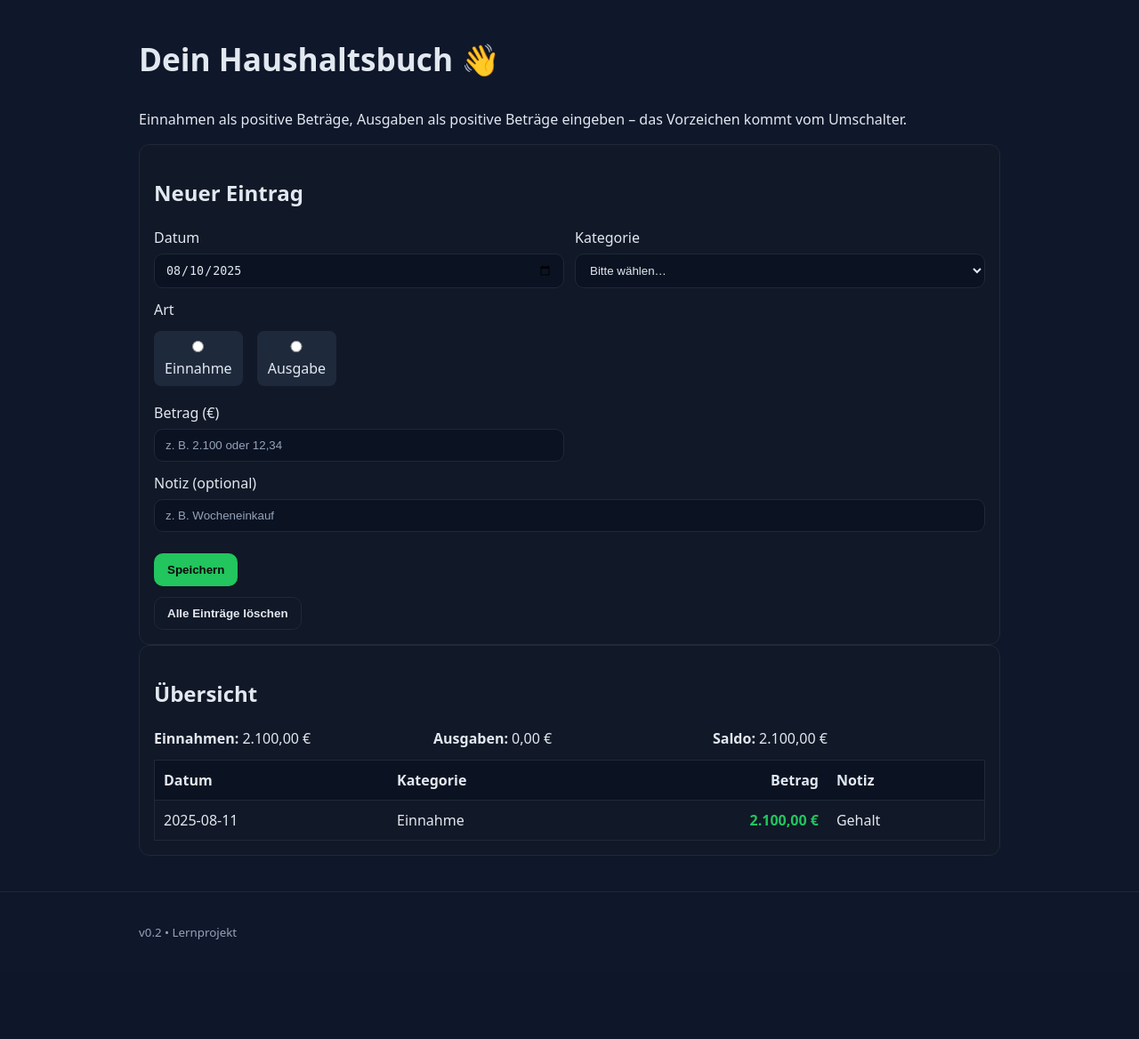
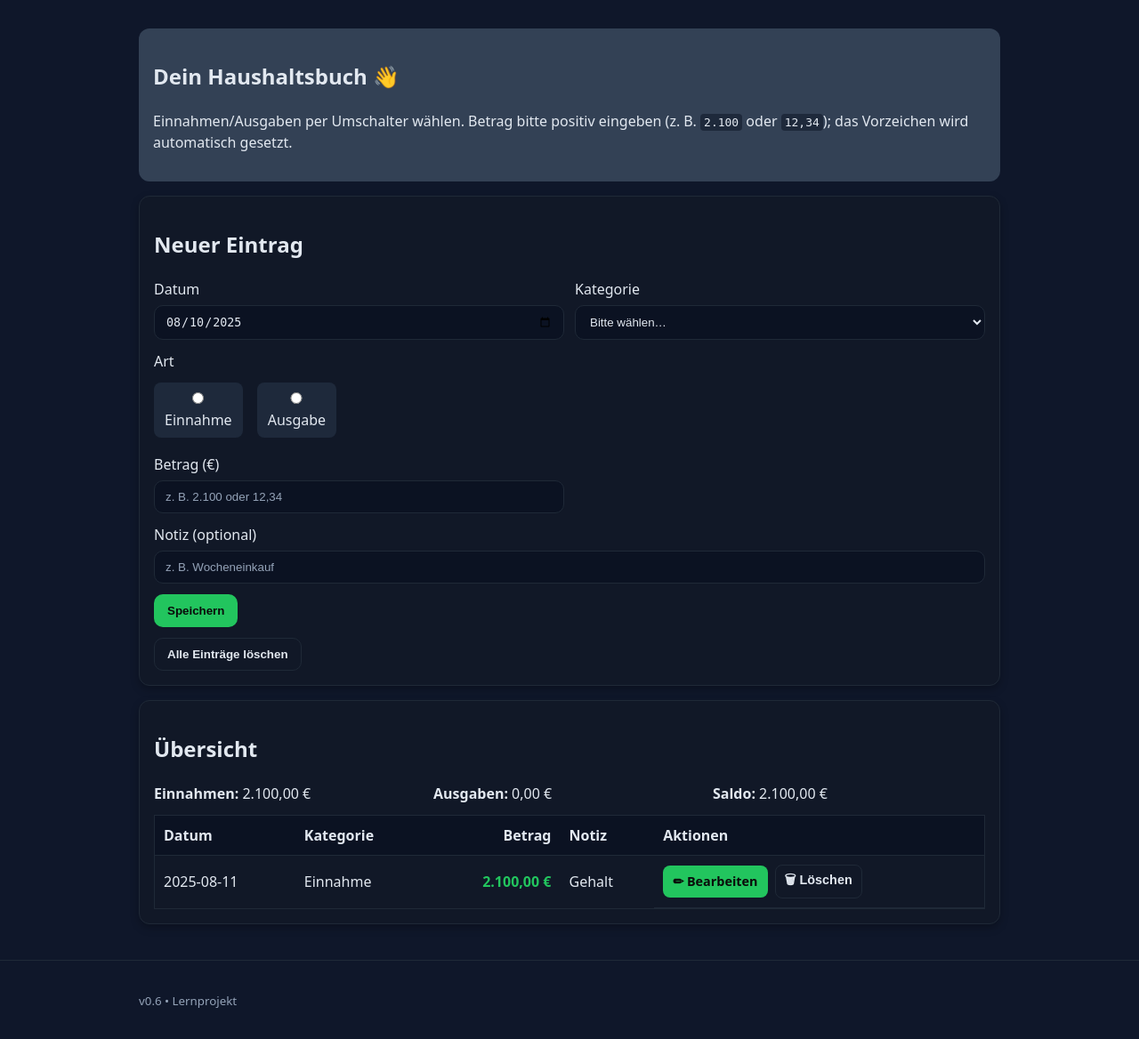
Before and after one commit to klaas709/haushaltsbuch, a Flask app: page / in a window 1280 px wide. Shown: the part 57-1225 px from the top of the page at 89% size. Before the commit the page ends 1113 px from the top, so only its background shows below. Run offline with Flask 3, Linux system fonts and the light colour scheme; data comes from the database, SQL or seed files in the repository; both versions use the stored data as it was after the commit.

Commit message:
v0.6: Button-Styles & korrekter add_entry_route Endpoint

```diff
--- a/app.py
+++ b/app.py
@@ -4,6 +4,8 @@ from pathlib import Path
 import sqlite3
 
 app = Flask(__name__)
+app.config['TEMPLATES_AUTO_RELOAD'] = True
+app.jinja_env.auto_reload = True
 app.secret_key = "dev-only-change-me"
 
 DB_PATH = Path(__file__).with_name("haushaltsbuch.db")
@@ -13,7 +15,6 @@ CATEGORIES = ["Lebensmittel", "Miete", "Transport", "Freizeit", "Haushalt", "Ein
 # ---------- DB-Helfer ----------
 
 def get_conn():
-    # row_factory ermöglicht Zugriff per Spaltennamen (e["amount"])
     conn = sqlite3.connect(DB_PATH)
     conn.row_factory = sqlite3.Row
     return conn
@@ -47,6 +48,25 @@ def fetch_entries():
         ).fetchall()
         return [dict(r) for r in rows]
 
+def get_entry(entry_id: int):
+    with get_conn() as conn:
+        row = conn.execute(
+            "SELECT id, date, category, amount, note FROM entries WHERE id = ?",
+            (entry_id,),
+        ).fetchone()
+        return dict(row) if row else None
+
+def update_entry(entry_id: int, d: str, category: str, amount: float, note: str):
+    with get_conn() as conn:
+        conn.execute(
+            "UPDATE entries SET date = ?, category = ?, amount = ?, note = ? WHERE id = ?",
+            (d, category, amount, note, entry_id),
+        )
+
+def delete_entry(entry_id: int):
+    with get_conn() as conn:
+        conn.execute("DELETE FROM entries WHERE id = ?", (entry_id,))
+
 def clear_all():
     with get_conn() as conn:
         conn.execute("DELETE FROM entries")
@@ -72,13 +92,12 @@ def parse_de_amount(text: str) -> float:
     """
     Deutsche Zahleneingaben -> float
     Erlaubt: '2.100', '1.234,56', '+12,3', '1200'
-    (Vorzeichen aus Umschalter; hier > 0 erzwingen)
+    (Wir erwarten im Formular positive Eingabe; Vorzeichen kommt über 'type')
     """
     t = (text or "").strip().replace(" ", "")
     if not t:
         raise ValueError("leer")
 
-    # Vorzeichen separat behandeln (wir erwarten positive Eingabe)
     sign = 1
     if t[0] == "+":
         t = t[1:]
@@ -86,10 +105,8 @@ def parse_de_amount(text: str) -> float:
         sign = -1
         t = t[1:]
 
-    # Tausenderpunkte entfernen, Dezimalkomma in Punkt
     t = t.replace(".", "").replace(",", ".")
     val = float(t)
-
     return sign * val
 
 @app.template_filter("euro")
@@ -107,7 +124,7 @@ def format_euro(value) -> str:
 
 @app.get("/")
 def home():
-    init_db()  # sicherstellen, dass Tabelle existiert
+    init_db()
     entries = fetch_entries()
     total_income, total_expense, balance = compute_totals()
     return render_template(
@@ -122,9 +139,8 @@ def home():
     )
 
 @app.post("/add")
-def add_entry():
+def add_entry_route():
     init_db()
-
     d = (request.form.get("date") or "").strip()
     cat = (request.form.get("category") or "").strip()
     amt_raw = (request.form.get("amount") or "").strip()
@@ -145,7 +161,6 @@ def add_entry():
 
     if amount is not None and amount <= 0:
         errors.append("Betrag muss größer als 0 sein.")
-
     if not entry_type:
         errors.append("Bitte Einnahme oder Ausgabe auswählen.")
 
@@ -154,12 +169,81 @@ def add_entry():
             flash(e, "error")
         return redirect(url_for("home"))
 
-    # Vorzeichen per Typ
     amount = -abs(amount) if entry_type == "expense" else abs(amount)
-
-    # In DB speichern
     insert_entry(d, cat, amount, note)
     flash("Eintrag gespeichert.", "success")
+    return redirect(url_for("home"))
+
+@app.get("/edit/<int:entry_id>")
+def edit_entry(entry_id: int):
+    init_db()
+    entry = get_entry(entry_id)
+    if not entry:
+        flash("Eintrag nicht gefunden.", "error")
+        return redirect(url_for("home"))
+
+    # Für das Formular: positive Anzeige + Type aus Vorzeichen ableiten
+    abs_amount = abs(entry["amount"])
+    entry_type = "expense" if entry["amount"] < 0 else "income"
+
+    return render_template(
+        "edit.html",
+        app_name="Haushaltsbuch",
+        entry=entry,
+        abs_amount=abs_amount,
+        entry_type=entry_type,
+        categories=CATEGORIES,
+    )
+
+@app.post("/edit/<int:entry_id>")
+def save_edit_entry(entry_id: int):
+    init_db()
+    entry = get_entry(entry_id)
+    if not entry:
+        flash("Eintrag nicht gefunden.", "error")
+        return redirect(url_for("home"))
+
+    d = (request.form.get("date") or "").strip()
+    cat = (request.form.get("category") or "").strip()
+    amt_raw = (request.form.get("amount") or "").strip()
+    note = (request.form.get("note") or "").strip()
+    entry_type = request.form.get("type")  # "income" / "expense"
+
+    errors = []
+    if not d:
+        errors.append("Bitte ein Datum angeben.")
+    if not cat:
+        errors.append("Bitte eine Kategorie wählen.")
+
+    try:
+        amount = parse_de_amount(amt_raw)
+    except ValueError:
+        errors.append("Betrag muss eine Zahl sein (deutsches Format).")
+        amount = None
+
+    if amount is not None and amount <= 0:
+        errors.append("Betrag muss größer als 0 sein.")
+    if not entry_type:
+        errors.append("Bitte Einnahme oder Ausgabe auswählen.")
+
+    if errors:
+        for e in errors:
+            flash(e, "error")
+        return redirect(url_for("edit_entry", entry_id=entry_id))
+
+    amount = -abs(amount) if entry_type == "expense" else abs(amount)
+    update_entry(entry_id, d, cat, amount, note)
+    flash("Eintrag aktualisiert.", "success")
+    return redirect(url_for("home"))
+
+@app.post("/delete/<int:entry_id>")
+def delete_entry_route(entry_id: int):
+    init_db()
+    if not get_entry(entry_id):
+        flash("Eintrag nicht gefunden.", "error")
+        return redirect(url_for("home"))
+    delete_entry(entry_id)
+    flash("Eintrag gelöscht.", "success")
     return redirect(url_for("home"))
 
 @app.post("/clear")
--- a/static/styles.css
+++ b/static/styles.css
@@ -1,176 +1,133 @@
-:root {
-  --bg: #0f172a;         /* dunkles Blau-Grau */
-  --fg: #e2e8f0;         /* Text hell */
-  --muted: #94a3b8;      /* dezenter Text */
-  --accent: #22c55e;     /* grün für Buttons */
-  --card: #111827;       /* Karten-Hintergrund */
-  --border: #1f2937;     /* Rahmenfarbe */
+/* =====================
+   Design-Variablen
+===================== */
+:root{
+  --bg:#0f172a;         /* Hintergrund */
+  --fg:#e2e8f0;         /* Text */
+  --muted:#94a3b8;      /* dezenter Text */
+  --accent:#22c55e;     /* Primär */
+  --card:#111827;       /* Karten-Hintergrund */
+  --border:#1f2937;     /* Rahmen */
 }
 
-* { box-sizing: border-box; }
+/* =====================
+   Reset & Grundlayout
+===================== */
+*{ box-sizing:border-box; }
+html,body{
+  margin:0; padding:0;
+  background:var(--bg); color:var(--fg);
+  font-family:system-ui,-apple-system,"Segoe UI",Roboto,Arial,sans-serif;
+  line-height:1.5;
+}
+a{ color:#38bdf8; text-decoration:none; }
+a:hover{ text-decoration:underline; }
+code{ background:#1e293b; padding:2px 4px; border-radius:4px; }
 
-html, body {
-  margin: 0;
-  padding: 0;
-  background: var(--bg);
-  color: var(--fg);
-  font-family: system-ui, -apple-system, Segoe UI, Roboto, Arial, sans-serif;
-  line-height: 1.5;
+/* =====================
+   Container & Layout
+===================== */
+.container{ width:100%; max-width:1000px; margin:0 auto; padding:16px; }
+
+/* Header / Nav */
+.site-header{
+  border-bottom:1px solid var(--border);
+  position:sticky; top:0; z-index:10;
+  background:rgba(15,23,42,.9); backdrop-filter:blur(6px);
+}
+.header-inner{ display:flex; align-items:center; justify-content:space-between; }
+.brand{ font-weight:700; letter-spacing:.3px; }
+.nav .nav-link{ color:var(--fg); margin-left:12px; opacity:.9; }
+.nav .nav-link:hover{ opacity:1; text-decoration:underline; }
+
+/* Footer */
+.site-footer{ border-top:1px solid var(--border); margin-top:24px; padding:16px 0; color:var(--muted); }
+
+/* =====================
+   Hero & Karten
+===================== */
+.hero{ margin-top:16px; padding:16px; background:#334155; border-radius:12px; }
+.card{
+  background:var(--card); border:1px solid var(--border);
+  border-radius:12px; padding:16px; margin-top:16px;
+  box-shadow:0 4px 10px rgba(0,0,0,.25);
 }
 
-.container {
-  width: 100%;
-  max-width: 1000px;
-  margin: 0 auto;
-  padding: 16px;
+/* =====================
+   Buttons
+===================== */
+.btn{
+  display:inline-block; padding:10px 14px;
+  background:var(--accent); color:#0a0a0a;
+  border-radius:10px; font-weight:600;
+  border:1px solid transparent; cursor:pointer;
 }
+.btn:hover{ filter:brightness(1.05); }
+.btn-ghost{
+  background:transparent; color:var(--fg);
+  border-color:var(--border);
+}
+.btn-small{ padding:6px 10px; border-radius:8px; font-weight:600; font-size:.9rem; }
 
-.site-header {
-  border-bottom: 1px solid var(--border);
-  position: sticky;
-  top: 0;
-  background: rgba(15, 23, 42, 0.9);
-  backdrop-filter: blur(6px);
+/* =====================
+   Formulare
+===================== */
+.form-grid{ display:grid; grid-template-columns:1fr 1fr; gap:12px; }
+.form-grid label{ display:grid; gap:6px; }
+.form-grid label.full{ grid-column:1 / -1; }
+.form-grid input,.form-grid select{
+  background:#0b1222; color:var(--fg);
+  border:1px solid var(--border); border-radius:10px; padding:10px 12px;
 }
+.form-grid input::placeholder{ color:var(--muted); }
 
-.header-inner {
-  display: flex;
-  align-items: center;
-  justify-content: space-between;
+/* Umschalter Einnahme/Ausgabe */
+.type-toggle{ display:flex; gap:16px; padding:6px 0; flex-wrap:wrap; }
+.type-toggle label{
+  background:#1e293b; padding:8px 12px; border-radius:8px; cursor:pointer;
 }
+.type-toggle input[type="radio"]{ margin-right:6px; }
 
-.brand {
-  font-weight: 700;
-  letter-spacing: 0.3px;
+/* =====================
+   Zusammenfassung
+===================== */
+.summary{ display:grid; gap:8px; margin-bottom:12px; }
+@media (min-width:640px){ .summary{ grid-template-columns:repeat(3,1fr); } }
+
+/* =====================
+   Tabelle
+===================== */
+.table-wrapper{ overflow-x:auto; }
+.table{
+  width:100%; border-collapse:collapse; border:1px solid var(--border);
 }
+.table th,.table td{
+  padding:10px; border-bottom:1px solid var(--border);
+}
+.table th{ text-align:left; background:#0b1222; }
+.table .right{ text-align:right; }
+.table .pos{ color:#22c55e; font-weight:600; }
+.table .neg{ color:#ef4444; font-weight:600; }
 
-.nav .nav-link {
-  color: var(--fg);
-  text-decoration: none;
-  margin-left: 12px;
-  opacity: 0.9;
-}
-.nav .nav-link:hover { opacity: 1; text-decoration: underline; }
+/* Aktionen-Spalte */
+.table th:last-child,.table td:last-child{ white-space:nowrap; }
+.actions{ display:flex; gap:8px; align-items:center; }
 
-.hero h1 {
-  margin-top: 24px;
-  font-size: clamp(1.4rem, 1.2rem + 1.5vw, 2.2rem);
-}
+/* =====================
+   Grid (Info-Karten)
+===================== */
+.grid.two{ display:grid; grid-template-columns:1fr; gap:16px; margin-top:16px; }
+@media (min-width:760px){ .grid.two{ grid-template-columns:1fr 1fr; } }
 
-.actions {
-  display: flex;
-  gap: 12px;
-  margin-top: 12px;
-  flex-wrap: wrap;
-}
+/* =====================
+   Flash-Meldungen
+===================== */
+.flash-list{ display:grid; gap:8px; margin-bottom:12px; }
+.flash{ padding:10px 12px; border-radius:10px; border:1px solid var(--border); }
+.flash.success{ background:#11361f; }
+.flash.error{ background:#3b1010; }
 
-.btn {
-  display: inline-block;
-  padding: 10px 14px;
-  background: var(--accent);
-  color: #0a0a0a;
-  border-radius: 10px;
-  text-decoration: none;
-  font-weight: 600;
-  border: 1px solid transparent;
-}
-
-.btn-ghost {
-  background: transparent;
-  color: var(--fg);
-  border-color: var(--border);
-}
-
-.grid.two {
-  display: grid;
-  grid-template-columns: 1fr;
-  gap: 16px;
-  margin-top: 16px;
-}
-
-/* ab Tablet-Größe zwei Spalten */
-@media (min-width: 760px) {
-  .grid.two {
-    grid-template-columns: 1fr 1fr;
-  }
-}
-
-.card {
-  background: var(--card);
-  border: 1px solid var(--border);
-  border-radius: 12px;
-  padding: 16px;
-}
-
-.site-footer {
-  border-top: 1px solid var(--border);
-  margin-top: 24px;
-  padding: 16px 0;
-  color: var(--muted);
-}
-
-/* Flash messages */
-.flash-list { display: grid; gap: 8px; margin-bottom: 12px; }
-.flash { padding: 10px 12px; border-radius: 10px; border: 1px solid var(--border); }
-.flash.success { background: #11361f; }
-.flash.error { background: #3b1010; }
-
-/* Form grid */
-.form-grid {
-  display: grid;
-  grid-template-columns: 1fr 1fr;
-  gap: 12px;
-}
-.form-grid label { display: grid; gap: 6px; }
-.form-grid label.full { grid-column: 1 / -1; }
-.form-grid input, .form-grid select {
-  background: #0b1222;
-  color: var(--fg);
-  border: 1px solid var(--border);
-  border-radius: 10px;
-  padding: 10px 12px;
-}
-.form-grid input::placeholder { color: var(--muted); }
-
-/* Summary row */
-.summary { display: grid; gap: 8px; margin-bottom: 12px; }
-@media (min-width: 640px) {
-  .summary { grid-template-columns: repeat(3, 1fr); }
-}
-
-/* Table */
-.table-wrapper { overflow-x: auto; }
-.table {
-  width: 100%;
-  border-collapse: collapse;
-  border: 1px solid var(--border);
-}
-.table th, .table td {
-  padding: 10px;
-  border-bottom: 1px solid var(--border);
-}
-.table th { text-align: left; background: #0b1222; }
-.table .right { text-align: right; }
-.table .pos { color: #22c55e; font-weight: 600; }
-.table .neg { color: #ef4444; font-weight: 600; }
-.muted { color: var(--muted); }
-
-.type-toggle {
-  display: flex;
-  gap: 16px;
-  padding: 6px 0;
-}
-.type-toggle label {
-  background: #1e293b;
-  padding: 8px 12px;
-  border-radius: 8px;
-  cursor: pointer;
-}
-.type-toggle input[type="radio"] {
-  margin-right: 6px;
-}
-.type-toggle input[type="radio"]:checked + span,
-.type-toggle input[type="radio"]:checked {
-  font-weight: 600;
-  color: var(--accent);
-}
+/* =====================
+   Muted
+===================== */
+.muted{ color:var(--muted); }
--- a/templates/base.html
+++ b/templates/base.html
@@ -5,7 +5,7 @@
   <meta name="viewport" content="width=device-width, initial-scale=1">
   <title>{{ title if title else "Haushaltsbuch" }}</title>
   <!-- Basis-Styles -->
-  <link rel="stylesheet" href="{{ url_for('static', filename='styles.css') }}">
+  <link rel="stylesheet" href="{{ url_for('static', filename='styles.css') }}?v=06">
 </head>
 <body>
   <header class="site-header">
@@ -25,7 +25,7 @@
 
   <footer class="site-footer">
     <div class="container">
-      <small>v0.2 • Lernprojekt</small>
+      <small>v0.6 • Lernprojekt</small>
     </div>
   </footer>
 </body>
--- a/templates/index.html
+++ b/templates/index.html
@@ -14,13 +14,16 @@
 
   <section class="hero">
     <h1>Dein {{ app_name }} 👋</h1>
-    <p>Einnahmen als positive Beträge, Ausgaben als positive Beträge eingeben – das Vorzeichen kommt vom Umschalter.</p>
+    <p>
+      Einnahmen/Ausgaben per Umschalter wählen. Betrag bitte positiv eingeben
+      (z. B. <code>2.100</code> oder <code>12,34</code>); das Vorzeichen wird automatisch gesetzt.
+    </p>
   </section>
 
   <!-- Formular: Neuer Eintrag -->
   <section class="card">
     <h2>Neuer Eintrag</h2>
-    <form class="form-grid" action="{{ url_for('add_entry') }}" method="post" novalidate>
+    <form class="form-grid" action="{{ url_for('add_entry_route') }}" method="post" novalidate>
       <label>
         <span>Datum</span>
         <input type="date" name="date" value="{{ today }}" required>
@@ -65,6 +68,7 @@
     </form>
   </section>
 
+  <!-- Übersicht -->
   <section class="card">
     <h2>Übersicht</h2>
     <div class="summary">
@@ -82,10 +86,11 @@
               <th>Kategorie</th>
               <th class="right">Betrag</th>
               <th>Notiz</th>
+              <th>Aktionen</th>
             </tr>
           </thead>
           <tbody>
-            {% for e in entries|reverse %}
+            {% for e in entries %}
               <tr>
                 <td>{{ e.date }}</td>
                 <td>{{ e.category }}</td>
@@ -93,6 +98,12 @@
                   {{ e.amount|euro }} €
                 </td>
                 <td>{{ e.note }}</td>
+                <td class="actions">
+                  <a class="btn btn-small" href="{{ url_for('edit_entry', entry_id=e.id) }}">✏ Bearbeiten</a>
+                  <form action="{{ url_for('delete_entry_route', entry_id=e.id) }}" method="post" style="display:inline;" onsubmit="return confirm('Diesen Eintrag wirklich löschen?');">
+                    <button class="btn btn-small btn-ghost" type="submit">🗑 Löschen</button>
+                  </form>
+                </td>
               </tr>
             {% endfor %}
           </tbody>
```
Also changed, not shown: haushaltsbuch.db (added), templates/edit.html (added).
